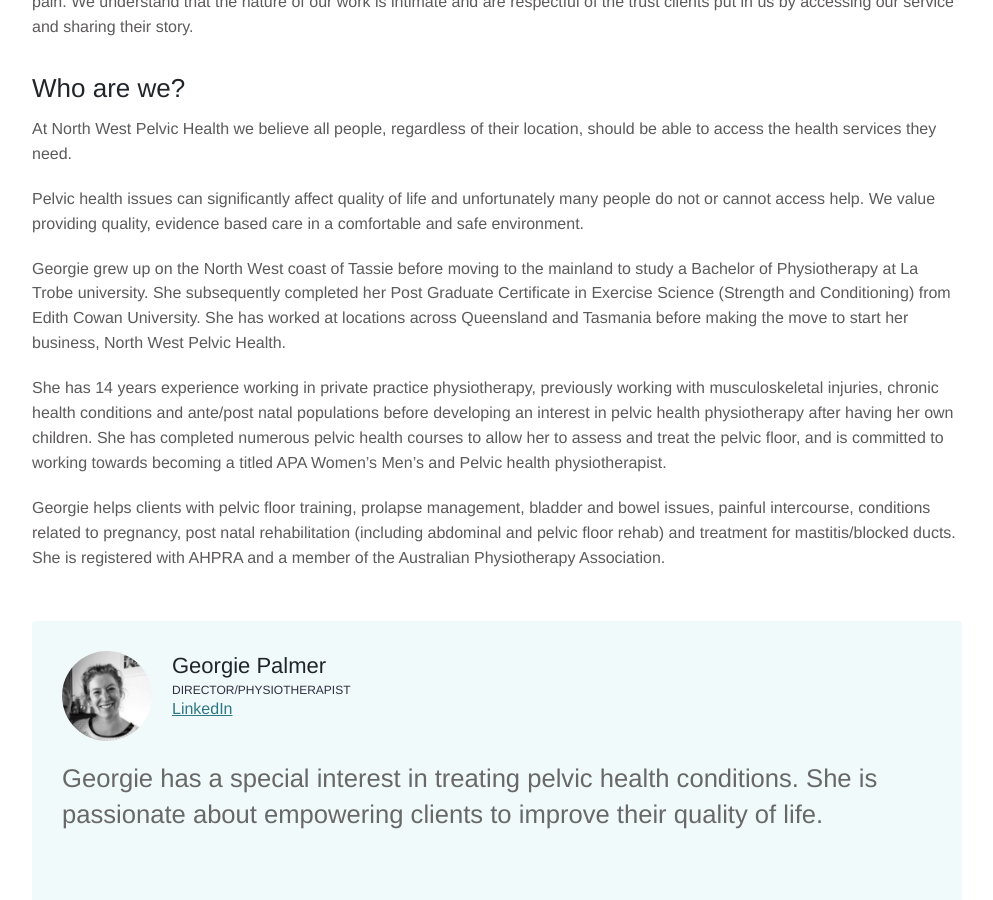
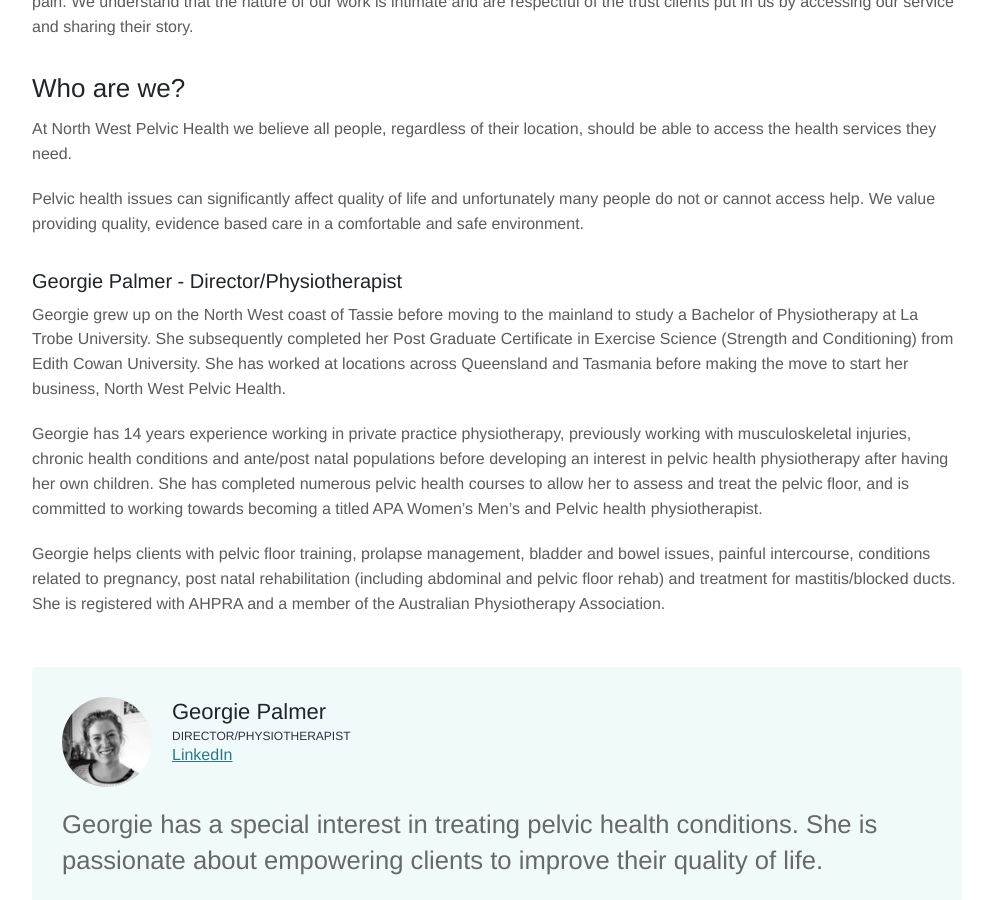
Before and after one commit to nwph/nwph.github.io, a Jekyll site: the page built from about.md, in a window 1280 px wide and 900 px high, scrolled down 825 px. Shown: the whole window, without its empty margins (143-1136 px from the left). Built offline with Jekyll 4.4.1, drawn with Linux system fonts in a browser that asks for light colours.

Commit message:
Petty Client Demands

```diff
--- a/about.md
+++ b/about.md
@@ -15,8 +15,10 @@ At North West Pelvic Health we believe all people, regardless of their location,
 
 Pelvic health issues can significantly affect quality of life and unfortunately many people do not or cannot access help. We value providing quality, evidence based care in a comfortable and safe environment.
 
-Georgie grew up on the North West coast of Tassie before moving to the mainland to study a Bachelor of Physiotherapy at La Trobe university. She subsequently completed her Post Graduate Certificate in Exercise Science (Strength and Conditioning) from Edith Cowan University. She has worked at locations across Queensland and Tasmania before making the move to start her business, North West Pelvic Health.
+### Georgie Palmer - Director/Physiotherapist
 
-She has 14 years experience working in private practice physiotherapy, previously working with musculoskeletal injuries, chronic health conditions and ante/post natal populations before developing an interest in pelvic health physiotherapy after having her own children. She has completed numerous pelvic health courses to allow her to assess and treat the pelvic floor, and is committed to working towards becoming a titled APA Women’s Men’s and Pelvic health physiotherapist.
+Georgie grew up on the North West coast of Tassie before moving to the mainland to study a Bachelor of Physiotherapy at La Trobe University. She subsequently completed her Post Graduate Certificate in Exercise Science (Strength and Conditioning) from Edith Cowan University. She has worked at locations across Queensland and Tasmania before making the move to start her business, North West Pelvic Health.
+
+Georgie has 14 years experience working in private practice physiotherapy, previously working with musculoskeletal injuries, chronic health conditions and ante/post natal populations before developing an interest in pelvic health physiotherapy after having her own children. She has completed numerous pelvic health courses to allow her to assess and treat the pelvic floor, and is committed to working towards becoming a titled APA Women’s Men’s and Pelvic health physiotherapist.
 
 Georgie helps clients with pelvic floor training, prolapse management, bladder and bowel issues, painful intercourse, conditions related to pregnancy, post natal rehabilitation (including abdominal and pelvic floor rehab) and treatment for mastitis/blocked ducts. She is registered with AHPRA and a member of the Australian Physiotherapy Association.
```
